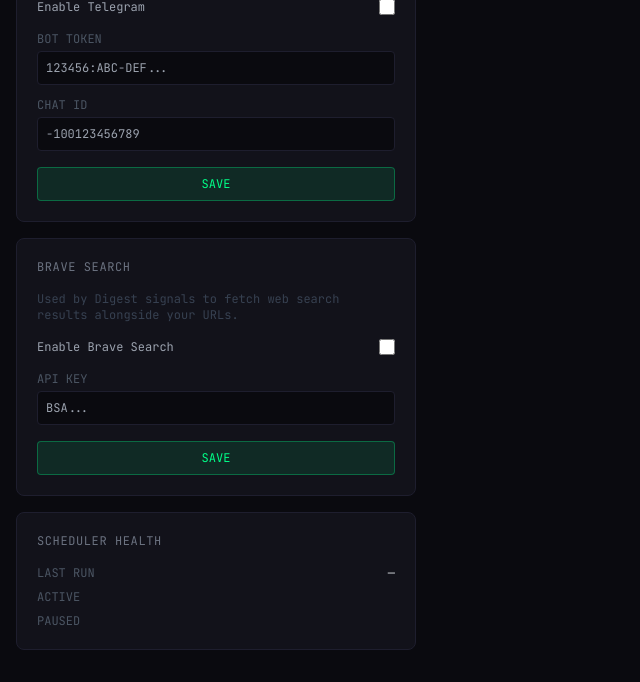
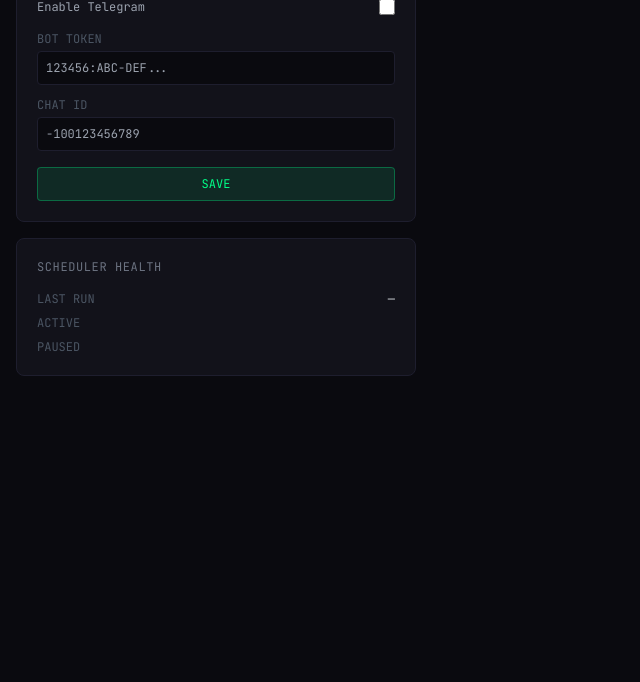
Before and after one commit to juanroldanbrz/signals-app, a FastAPI app: template src/templates/config.html in a window 1280 px wide. Shown: the part 341-1023 px from the top of the page, without its empty margins (0-640 px from the left). After the commit the page ends 717 px from the top, so only its background shows below. Run offline with FastAPI, Linux system fonts and the light colour scheme; the template is opened without the code that fills it, so the values that code supplies are empty; parts of the project's set-up code (start-up, migrations or seed data) failed here and were passed over; some libraries are stand-ins or nearby versions.

Commit message:
feat: use server-wide Brave API key — remove per-user brave config
Brave Search is now enabled for all users via BRAVE_SEARCH_API_KEY in
.env. Removed brave_api_key and brave_search_enabled from AppConfig,
deleted the /app/config/brave route, and removed the Brave section from
the Config page.

```diff
--- a/src/config.py
+++ b/src/config.py
@@ -19,6 +19,7 @@
     jwt_expire_minutes: int = 60 * 24 * 7
     mandatory_email_verification: bool = False
     resend_api_key: str = ""
+    brave_search_api_key: str = ""
     # Langfuse (optional — tracing disabled if not set)
     langfuse_public_key: str = ""
     langfuse_secret_key: str = ""
--- a/src/models/app_config.py
+++ b/src/models/app_config.py
@@ -7,8 +7,6 @@
     telegram_enabled: bool = False
     telegram_bot_token: str = ""
     telegram_chat_id: str = ""
-    brave_api_key: str = ""
-    brave_search_enabled: bool = False
 
     class Settings:
         name = "app_config"
--- a/src/routes/dashboard.py
+++ b/src/routes/dashboard.py
@@ -2,6 +2,7 @@
 from fastapi import APIRouter, Depends, Request
 from fastapi.responses import HTMLResponse, RedirectResponse
 
+from src.config import settings
 from src.models.user import User
 from src.services.auth import get_current_user
 
@@ -77,10 +78,8 @@
     if isinstance(current_user, RedirectResponse):
         return current_user
     from src.templates_config import templates
-    from src.models.app_config import AppConfig
-    config = await AppConfig.get_for_user(current_user.id)
     return templates.TemplateResponse(
         request,
         "partials/create_modal.html",
-        {"user": current_user, "brave_enabled": config.brave_search_enabled and bool(config.brave_api_key)},
+        {"user": current_user, "brave_enabled": bool(settings.brave_search_api_key)},
     )
--- a/src/templates/config.html
+++ b/src/templates/config.html
@@ -41,27 +41,6 @@
         <label class="block text-xs text-gray-600 font-mono mb-1">CHAT ID</label>
         <input name="chat_id" value="{{ config.telegram_chat_id }}"
           placeholder="-100123456789"
-          class="w-full bg-dark-bg border border-dark-border rounded p-2 text-xs font-mono text-gray-200 focus:outline-none focus:border-neon-green/50 mb-4" />
-        <button type="submit"
-          class="w-full py-2 bg-neon-green/10 border border-neon-green/30 text-neon-green text-xs font-mono rounded hover:bg-neon-green/20 transition-all">
-          SAVE
-        </button>
-      </form>
-    </div>
-
-    <!-- Brave Search -->
-    <div class="p-5 rounded-lg border border-dark-border bg-dark-card">
-      <h2 class="text-xs font-mono text-gray-500 tracking-wider mb-4">BRAVE SEARCH</h2>
-      <p class="text-xs font-mono text-gray-700 mb-4">Used by Digest signals to fetch web search results alongside your URLs.</p>
-      <form method="POST" action="/app/config/brave">
-        <label class="flex items-center justify-between mb-4 cursor-pointer">
-          <span class="text-xs font-mono text-gray-400">Enable Brave Search</span>
-          <input type="checkbox" name="brave_enabled" value="on" {% if config.brave_search_enabled %}checked{% endif %}
-            class="accent-neon-green w-4 h-4 cursor-pointer" />
-        </label>
-        <label class="block text-xs text-gray-600 font-mono mb-1">API KEY</label>
-        <input name="brave_api_key" type="password" value="{{ config.brave_api_key }}"
-          placeholder="BSA..."
           class="w-full bg-dark-bg border border-dark-border rounded p-2 text-xs font-mono text-gray-200 focus:outline-none focus:border-neon-green/50 mb-4" />
         <button type="submit"
           class="w-full py-2 bg-neon-green/10 border border-neon-green/30 text-neon-green text-xs font-mono rounded hover:bg-neon-green/20 transition-all">
--- a/src/templates/partials/create_modal.html
+++ b/src/templates/partials/create_modal.html
@@ -203,11 +203,7 @@
                     class="w-full bg-dark-bg border border-dark-border rounded p-2 text-xs font-mono text-gray-200 focus:outline-none focus:border-neon-blue/50" />
                 </div>
                 {% else %}
-                <p class="text-xs font-mono text-gray-700">
-                  Web search disabled —
-                  <a href="/app/config" class="text-neon-blue hover:underline">add a Brave API key in Config</a>
-                  to also search the web.
-                </p>
+                <p class="text-xs font-mono text-gray-700">Web search not available.</p>
                 {% endif %}
               </div>
               <div>
```
Also changed, not shown: src/routes/config.py (+0 -16 lines), src/services/digest_executor.py (+8 -10 lines), tests/test_digest_executor.py (+8 -16 lines).
